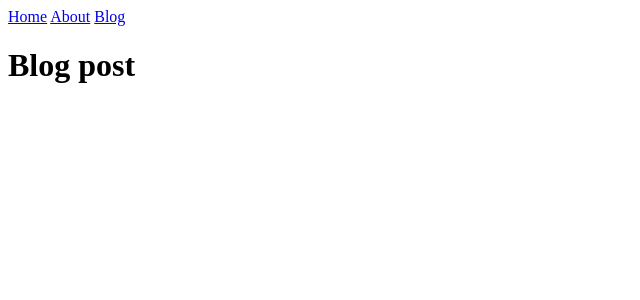
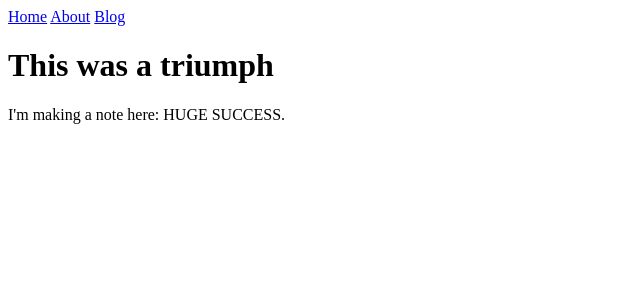
Before and after one commit to jecode93/svelte-project, a SvelteKit app: page /blog/cake in a window 1280 px wide. Shown: the top 300 px of the page, without its empty margins (0-640 px from the left). Built offline with nearby package versions, Linux system fonts and the light colour scheme.

Commit message:
feature: display the content of a single post after loading it from the `+page.server.js` file.

```diff
--- a/src/routes/blog/[slug]/+page.svelte
+++ b/src/routes/blog/[slug]/+page.svelte
@@ -1 +1,6 @@
-<h1>Blog post</h1>
+<script>
+  let {data} = $props()
+</script>
+
+<h1>{data.post.title}</h1>
+<div>{@html data.post.content}</div>
```
